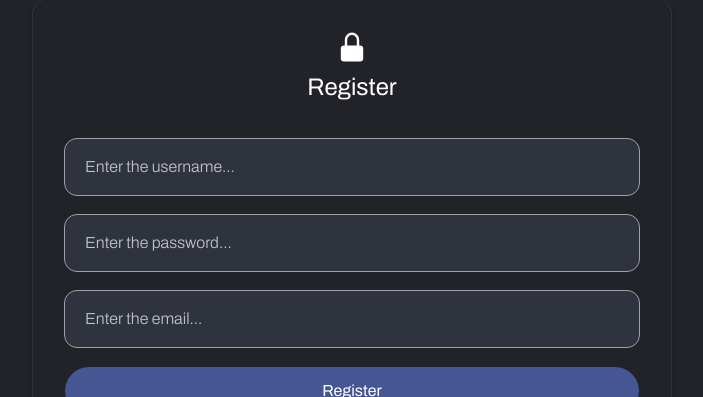
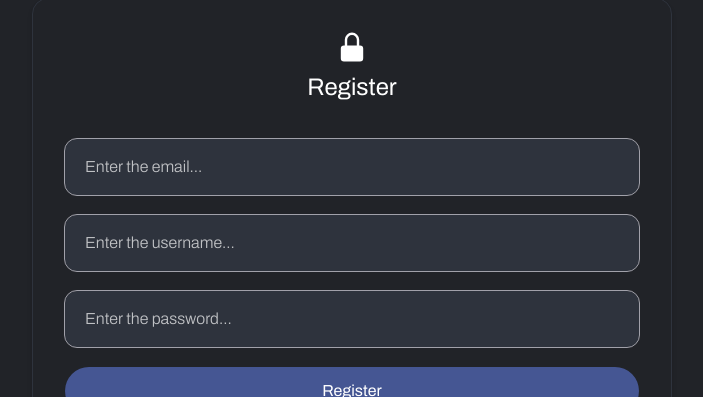
Before and after one commit to abd0hrz/chatapp-socket-devsecops-k8s-multicloud, a React (Vite) app in the folder examples/chat-app/web/: page /register in a window 1280 px wide. Shown: the part 175-572 px from the top of the page, without its empty margins (288-991 px from the left). Built offline with nearby package versions, Linux system fonts and the light colour scheme; no server answers.

Commit message:
refactor(chat-app): rearranged register form inputs

```diff
--- a/examples/chat-app/web/src/pages/register.tsx
+++ b/examples/chat-app/web/src/pages/register.tsx
@@ -41,6 +41,12 @@ const Register = () => {
         </h1>
         {/* Input fields for username, password, and email */}
         <Input
+          placeholder="Enter the email..."
+          type="email"
+          value={data.email}
+          onChange={handleDataChange("email")}
+        />
+        <Input
           placeholder="Enter the username..."
           value={data.username}
           onChange={handleDataChange("username")}
@@ -50,12 +56,6 @@ const Register = () => {
           type="password"
           value={data.password}
           onChange={handleDataChange("password")}
-        />
-        <Input
-          placeholder="Enter the email..."
-          type="email"
-          value={data.email}
-          onChange={handleDataChange("email")}
         />
         {/* Register button */}
         <Button
```
